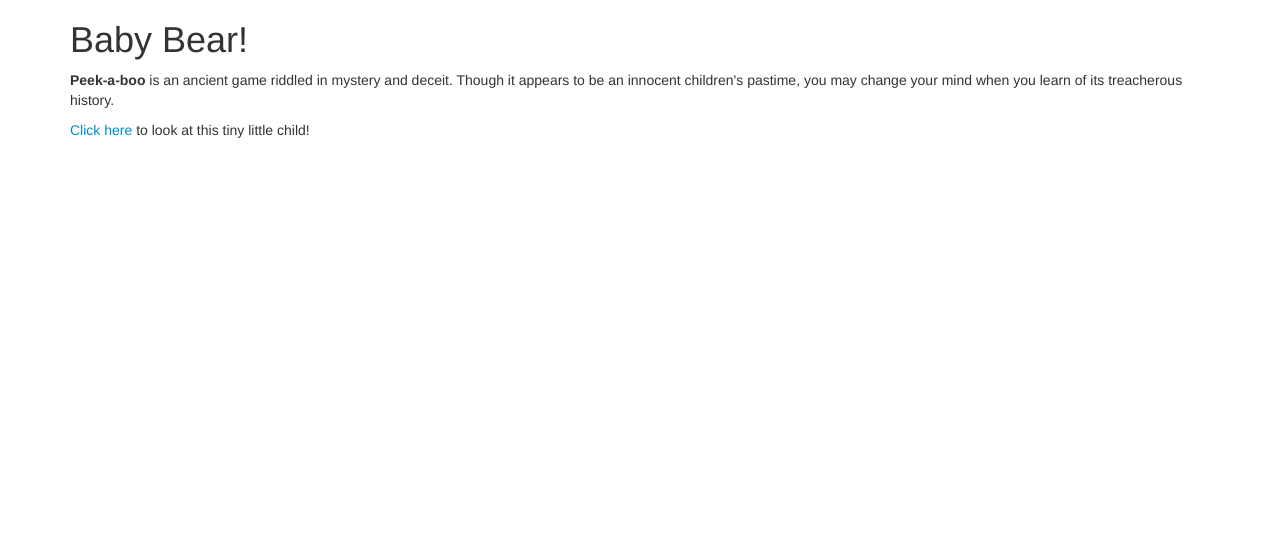
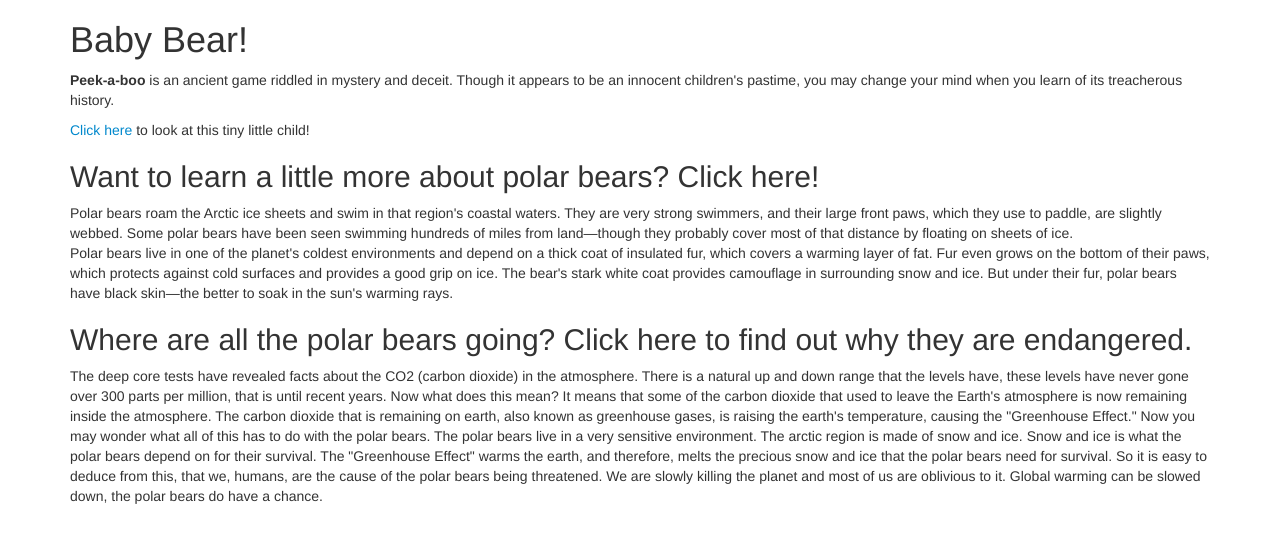
Before and after one commit to conesgnomes/bearcub, a plain HTML site: page index.html in a window 1280 px wide. Drawn offline with Linux system fonts and the light colour scheme.

Commit message:
add two more sections to index.html to learn more about polar bears

```diff
--- a/index.html
+++ b/index.html
@@ -22,6 +22,23 @@
         <p>So cute! <span class="clickable">Click here</span> to hide it again!</p>
         <img src="img/babypolarbear.jpg">
       </div>
+
+      <h2>Want to learn a little more about polar bears? Click here!</h2>
+      <p>
+        Polar bears roam the Arctic ice sheets and swim in that region's coastal waters. They are very strong swimmers, and their large front paws, which they use to paddle, are slightly webbed. Some polar bears have been seen swimming hundreds of miles from land—though they probably cover most of that distance by floating on sheets of ice.
+        <br>
+        Polar bears live in one of the planet's coldest environments and depend on a thick coat of insulated fur, which covers a warming layer of fat. Fur even grows on the bottom of their paws, which protects against cold surfaces and provides a good grip on ice. The bear's stark white coat provides camouflage in surrounding snow and ice. But under their fur, polar bears have black skin—the better to soak in the sun's warming rays.
+      </p>
+
+      <h2>Where are all the polar bears going? Click here to find out why they are endangered.</h2>
+      <p>
+        The deep core tests have revealed facts about the CO2 (carbon dioxide) in the atmosphere.  There is a natural up and down range that the levels have, these levels have never gone over 300 parts per million, that is until recent years.  Now what does this mean?  It means that some of the carbon dioxide that used to leave the Earth's atmosphere is now remaining inside the atmosphere.  The carbon  dioxide that is remaining on earth, also known as greenhouse gases, is raising  the earth's temperature, causing the "Greenhouse Effect."
+
+        Now you may wonder what all of this has to do with the polar bears.  The polar bears live in a very sensitive environment.   The  arctic region is made of snow and ice.  Snow and ice is what the polar bears depend on for their survival.  The "Greenhouse Effect" warms the earth, and therefore, melts the precious snow and ice that the polar bears need for survival.
+
+        So it is easy to deduce from this, that we, humans, are the cause of the polar bears being threatened.  We are slowly killing the planet and most of us are oblivious to it.  Global warming can be slowed down, the polar bears do have  a chance.
+      </p>
+
     </div>
   </body>
 </html>
```
